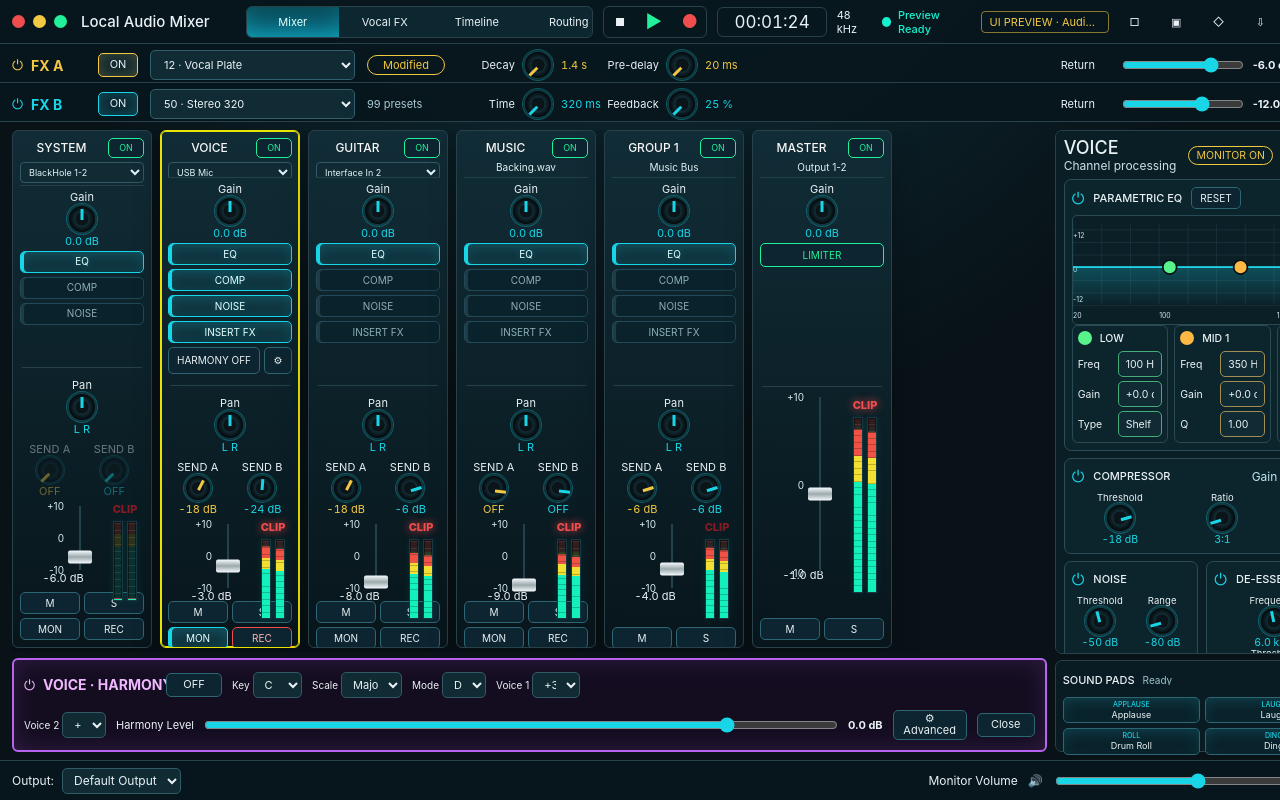
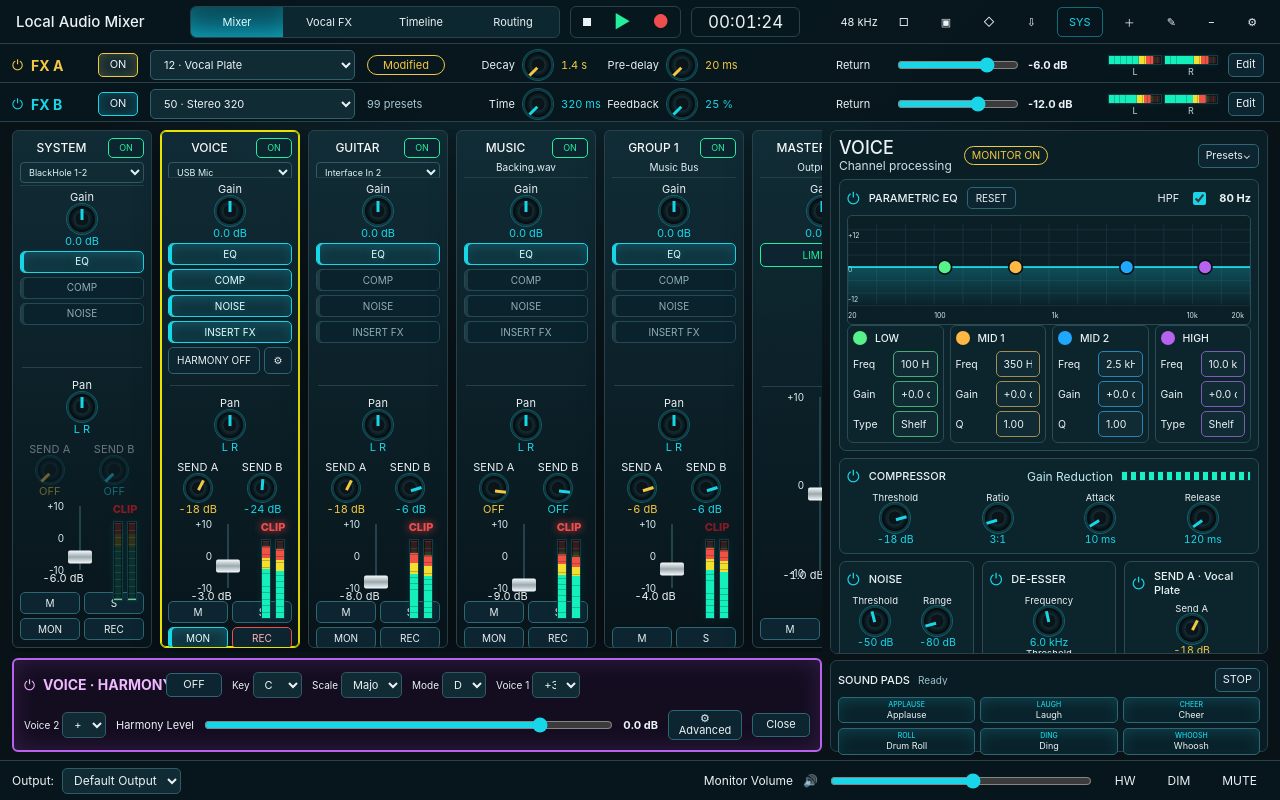
Before and after one commit to maydekil/digital-mixer-audio, a React (Vite) app: page / in a window 1280 px wide. Built offline with nearby package versions, Linux system fonts and the light colour scheme.

Commit message:
Compact mixer top bar status

```diff
--- a/apps/desktop/src/features/mixer/MixerPage.tsx
+++ b/apps/desktop/src/features/mixer/MixerPage.tsx
@@ -536,8 +536,6 @@ export function MixerPage() {
         projectName={snapshot.projectName}
         time={snapshot.transportTime}
         rate={snapshot.sampleRateLabel}
-        status={snapshot.engineStatus}
-        mode={snapshot.modeLabel}
         transportState={transportState}
         onVocalFx={() => {
           if (selected.role !== "system") setVocalFxOpen(true);
@@ -781,12 +779,10 @@ function parseFxPrograms(programs: unknown[]): FxProgram[] {
   });
 }
 
-function TopBar({ projectName, time, rate, status, mode, transportState, systemAudioEnabled, systemAudioStatus, vocalFxEnabled, onVocalFx, onTimeline, onPlay, onStop, onRecord, onOpen, onSave, onCollect, onExport, onSystemAudio, onAddChannel, onRenameChannel, onRemoveChannel }: {
+function TopBar({ projectName, time, rate, transportState, systemAudioEnabled, systemAudioStatus, vocalFxEnabled, onVocalFx, onTimeline, onPlay, onStop, onRecord, onOpen, onSave, onCollect, onExport, onSystemAudio, onAddChannel, onRenameChannel, onRemoveChannel }: {
   projectName: string;
   time: string;
   rate: string;
-  status: string;
-  mode: string;
   transportState: string;
   systemAudioEnabled: boolean;
   systemAudioStatus: string;
@@ -807,7 +803,6 @@ function TopBar({ projectName, time, rate, status, mode, transportState, systemA
 }) {
   return (
     <header className="top-bar">
-      <div className="window-dots"><span /><span /><span /></div>
       <h1>{projectName}</h1>
       <nav><button className="active">Mixer</button><button onClick={onVocalFx} disabled={!vocalFxEnabled}>Vocal FX</button><button onClick={onTimeline}>Timeline</button><button>Routing</button></nav>
       <div className="transport">
@@ -819,8 +814,6 @@ function TopBar({ projectName, time, rate, status, mode, transportState, systemA
       </div>
       <div className="time-display">{time}</div>
       <div className="rate">{rate}</div>
-      <div className="engine-status"><span />{status}</div>
-      <div className="preview-banner">{mode}</div>
       <button className="settings" aria-label="Open Project" title="Open Project" onClick={onOpen}>□</button>
       <button className="settings" aria-label="Save Project" title="Save Project" onClick={onSave}>▣</button>
       <button className="settings" aria-label="Collect Media" title="Collect Media" onClick={onCollect}>◇</button>
--- a/apps/desktop/src/styles/app.css
+++ b/apps/desktop/src/styles/app.css
@@ -15,10 +15,6 @@
   background: rgba(7, 22, 29, 0.92);
 }
 
-.window-dots { display: flex; gap: 8px; }
-.window-dots span { width: 13px; height: 13px; border-radius: 50%; background: var(--danger); }
-.window-dots span:nth-child(2) { background: var(--amber); }
-.window-dots span:nth-child(3) { background: var(--green); }
 .top-bar h1 { font-size: 15px; margin: 0 14px 0 4px; font-weight: 550; letter-spacing: 0; white-space: nowrap; }
 .top-bar nav { display: grid; grid-template-columns: repeat(4, 96px); background: #0d2730; border: 1px solid var(--border); border-radius: 6px; overflow: hidden; }
 .top-bar nav button, .transport button, .settings, .footer-bar button {
@@ -33,9 +29,6 @@
 .transport .record { color: var(--danger); font-size: 18px; }
 .time-display { font-size: 17px; font-variant-numeric: tabular-nums; border: 1px solid var(--border); padding: 4px 16px; border-radius: 6px; }
 .rate { margin-left: auto; }
-.engine-status { display: flex; align-items: center; gap: 7px; color: #17f0cf; font-weight: 500; }
-.engine-status span { width: 10px; height: 10px; border-radius: 50%; background: #17f0cf; }
-.preview-banner { color: var(--amber); border: 1px solid rgba(243, 200, 66, 0.55); border-radius: 4px; padding: 3px 8px; font-size: 11px; white-space: nowrap; }
 
 .fx-stack { display: grid; grid-template-rows: repeat(2, 41px); min-width: 0; }
 .compact-fx-row {
@@ -323,7 +316,6 @@
   .mixer-app { grid-template-rows: 44px 78px minmax(0, 1fr) 40px; }
   .top-bar, .compact-fx-row, .footer-bar { padding: 6px 12px; }
   .top-bar nav { grid-template-columns: repeat(4, 92px); }
-  .preview-banner { max-width: 128px; overflow: hidden; text-overflow: ellipsis; white-space: nowrap; }
   .top-bar h1 { width: 150px; white-space: nowrap; overflow: hidden; text-overflow: ellipsis; }
   .fx-stack { grid-template-rows: repeat(2, 39px); }
   .compact-fx-row { grid-template-columns: 74px 40px 205px 78px 132px 132px minmax(150px, 1fr) 108px 40px; gap: 12px; }
```
Also changed, not shown: 1 other file (tests, documents, lock files or other folders).
